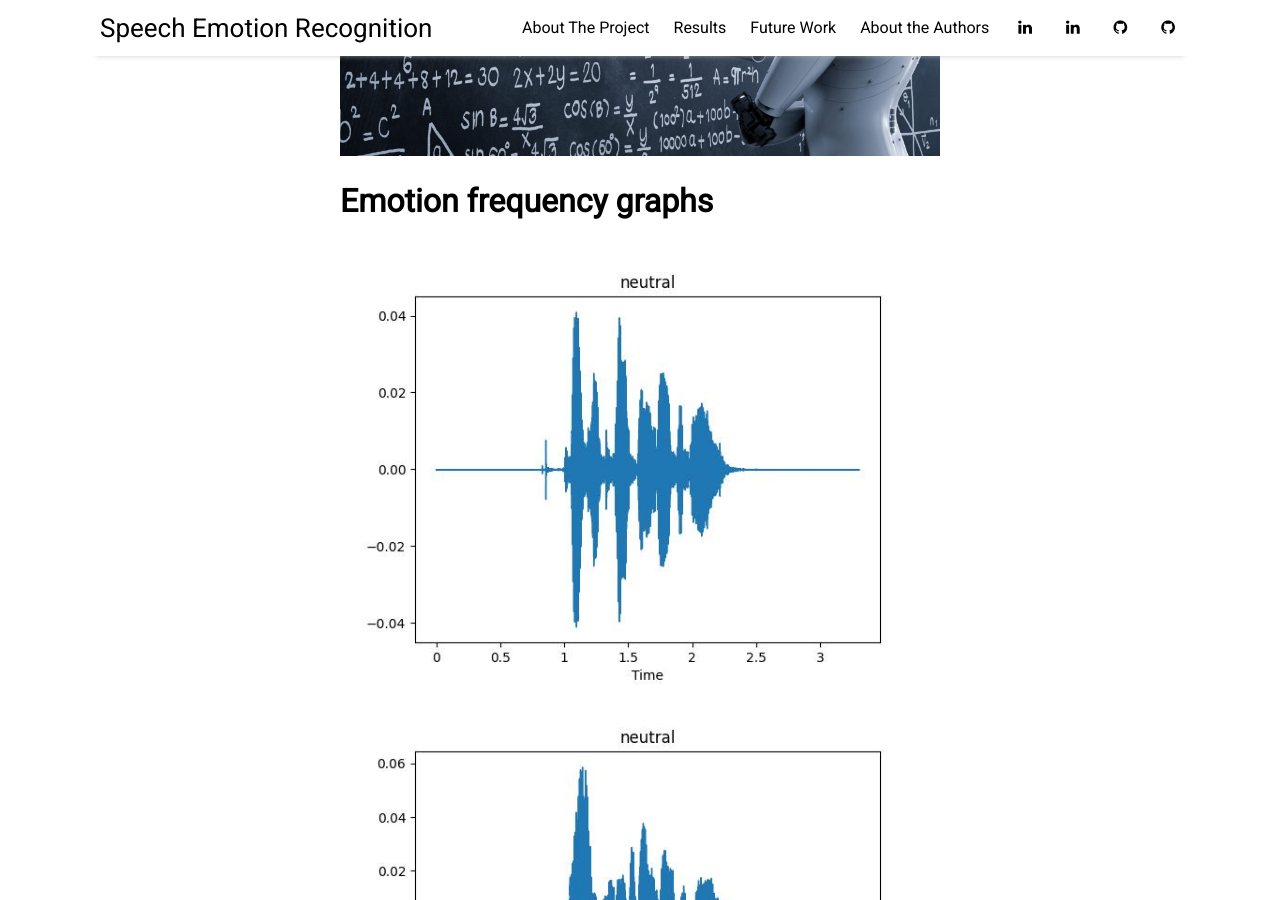
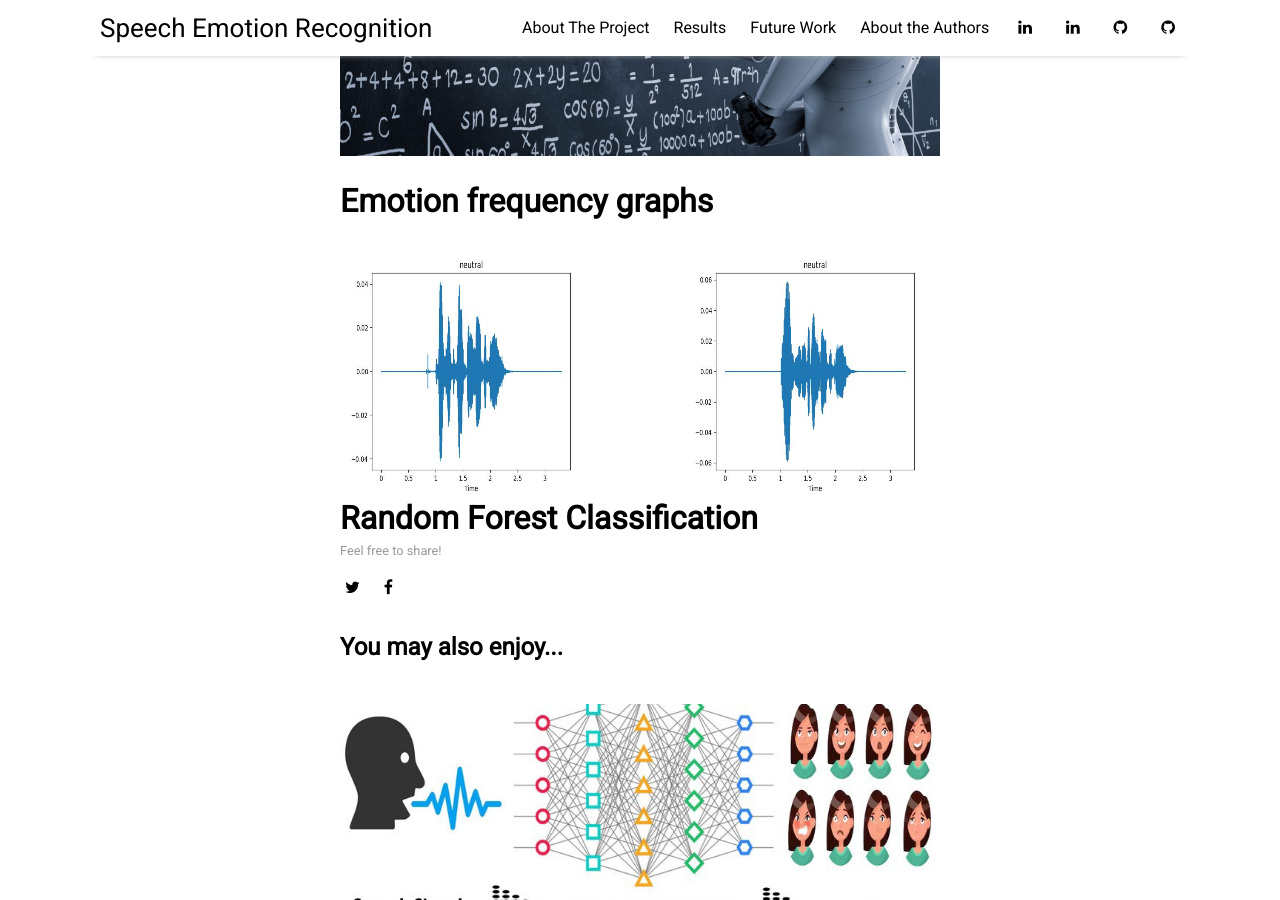
Before and after one commit to kelvinm10/SER_Website, a Jekyll site: the page built from _posts/2022-04-18-results.md, in a window 1280 px wide and 900 px high, scrolled down 406 px. Built offline with Jekyll 4.4.1, drawn with Linux system fonts in a browser that asks for light colours; nearby versions of some CDN libraries.

Commit message:
changing size of images

```diff
--- a/_posts/2022-04-18-results.md
+++ b/_posts/2022-04-18-results.md
@@ -9,8 +9,8 @@ image: results.jpg
 
 # Emotion frequency graphs
 
-<img src="{{ site.github.url }}/assets/img/neutral1.jpg" alt="neutral" align="left">
-<img src="{{ site.github.url }}/assets/img/neutral2.jpg" alt="neutral" align="right">
+<img src="{{ site.github.url }}/assets/img/neutral1.jpg" alt="neutral" style="width:256px;height:256px;" align="left">
+<img src="{{ site.github.url }}/assets/img/neutral2.jpg" alt="neutral" style="width:256px;height:256px;" align="right">
 
 
 
```
